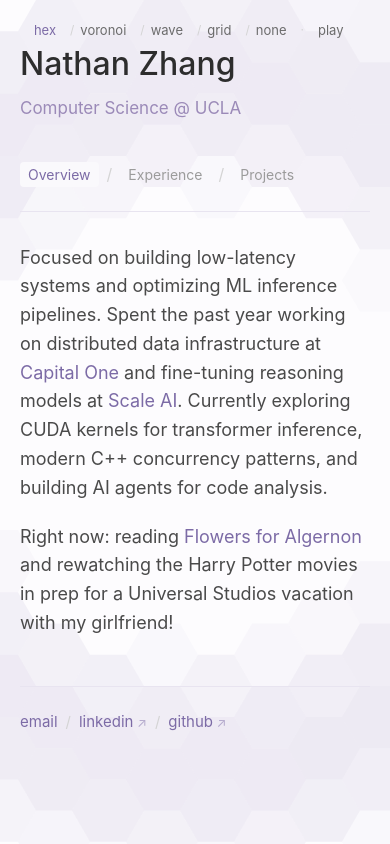
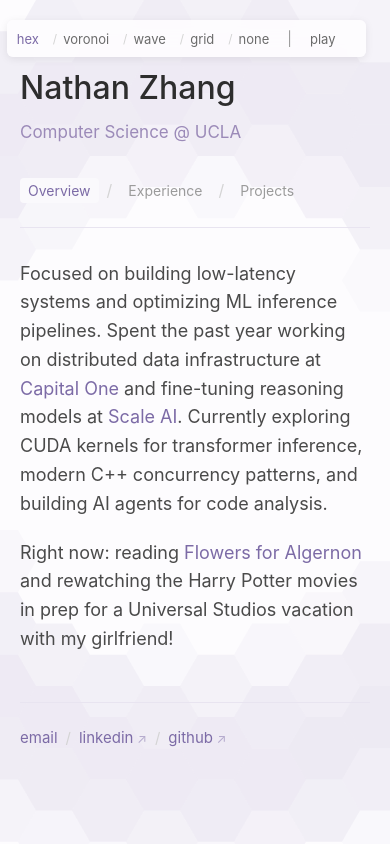
Before and after one commit to nathanplt/nathan-zhang, a Next.js app: page / in a window 390 px wide. Built offline with nearby package versions, Linux system fonts and the light colour scheme.

Commit message:
make background option bar have better responsiveness for mobile

```diff
--- a/app/globals.css
+++ b/app/globals.css
@@ -328,7 +328,11 @@ footer {
 /* Responsive */
 @media (max-width: 640px) {
   .container {
-    padding: var(--space-10) var(--space-5);
+    padding: var(--space-16) var(--space-5);
+  }
+
+  header {
+    margin-bottom: var(--space-8);
   }
 
   h1 {
@@ -349,10 +353,18 @@ footer {
   }
 
   nav[aria-label="Background controls"] {
-    top: 12px;
+    top: 28px;
     right: 12px;
     font-size: 13px;
     gap: 4px;
+    flex-wrap: wrap;
+    max-width: calc(100% - 24px);
+    background: rgba(253, 252, 254, 0.95);
+    backdrop-filter: blur(8px);
+    -webkit-backdrop-filter: blur(8px);
+    padding: var(--space-2);
+    border-radius: 6px;
+    box-shadow: 0 2px 8px rgba(0, 0, 0, 0.08);
   }
 
   nav[aria-label="Background controls"] button {
--- a/app/page.tsx
+++ b/app/page.tsx
@@ -162,7 +162,7 @@ export default function Home() {
             </button>
           </span>
         ))}
-        <span style={{ margin: '0 var(--space-1)', color: 'var(--gray-300)' }} aria-hidden="true">·</span>
+        <span style={{ margin: '0 var(--space-2)', color: 'var(--gray-400)', fontSize: '14px' }} aria-hidden="true">|</span>
         <button
           onClick={() => {
             if (background !== 'none') {
```
